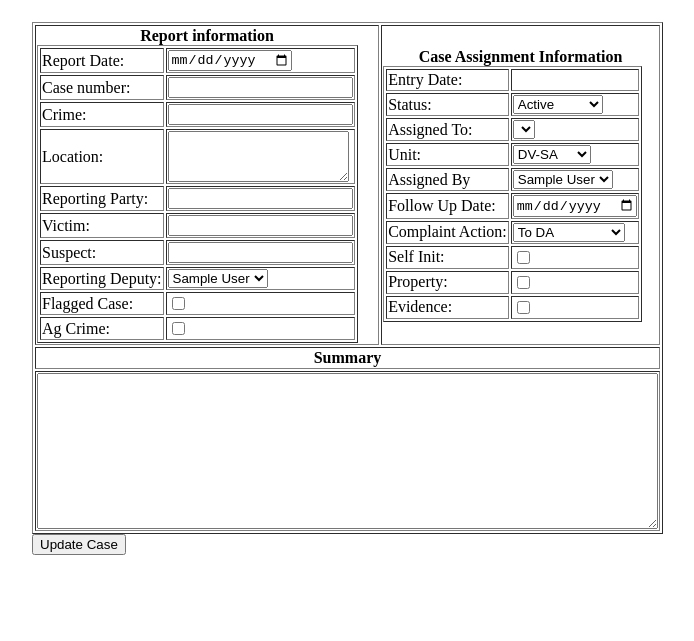
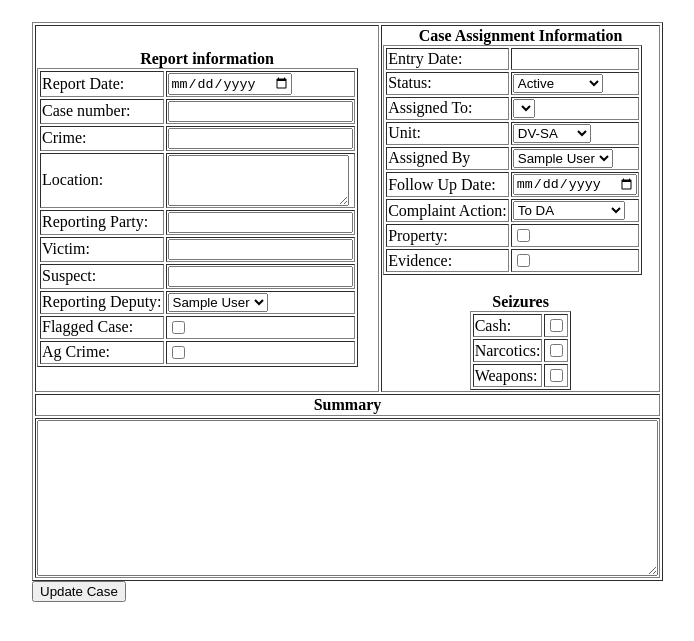
Before and after one commit to ErnestoLCortez/MCSOCaseTracking, a PHP site: page /updateCase.php?caseNumber=1 in a window 1280 px wide. Shown: the part 84-725 px from the top of the page, without its empty margins (64-758 px from the left). Run offline with PHP 8.4, Linux system fonts and the light colour scheme; tables that the repository leaves empty or names only in its code hold one stand-in row (values such as "Sample post"); lists and menus that the app fills with data are empty.

Commit message:
removed self init. Added cash, narcotics, weapons.

```diff
--- a/addUser.php
+++ b/addUser.php
@@ -99,7 +99,7 @@ if (isset($_GET['updateUser'])) {
             <td><select name="rank">
                 <option value="Commander" <?php if($user['rank'] == "Commander"){echo "selected";}?>>Commander</option>
                 <option value="Admin" <?php if($user['rank'] == "Admin"){echo "selected";}?>>Admin</option>
-                <option value="Sargeant" <?php if($user['rank'] == "Sargeant"){echo "selected";}?>>Sargeant</option>
+                <option value="Sergeant" <?php if($user['rank'] == "Sergeant"){echo "selected";}?>>Sergeant</option>
                 <option value="Deputy" <?php if($user['rank'] == "Deputy"){echo "selected";}?>>Deputy</option>
             </select></td>
         </tr>
--- a/displayAll.php
+++ b/displayAll.php
@@ -9,7 +9,7 @@ $sql = "Select * FROM `case`";
 if($_SESSION['rank'] == "Admin" || $_SESSION['rank'] == "Commander"){
       $sql .= " WHERE 1 = 1";
 }else{
-      $sql = " a WHERE a.active = 0";
+      $sql .= " a WHERE a.active = 0";
 }
 // $sql = "SELECT * FROM `case` WHERE 1 = 1";
 
--- a/updateCase.php
+++ b/updateCase.php
@@ -35,9 +35,11 @@ if (isset($_GET['updateCase'])) {  //submit the updated case information
           assignedBy = :assignedBy,
           followUpDate = :followUpDate,
           complaintAction = :complaintAction,
-          selfInit = :selfInit,
           property = :property,
           evidence = :evidence,
+          cash = :cash,
+          narcotics = :narcotics,
+          weapons = :weapons,
           summary = :summary
           WHERE caseNumber = :caseNumber";
 
@@ -58,9 +60,11 @@ if (isset($_GET['updateCase'])) {  //submit the updated case information
     $namedParameters[':assignedBy'] = $_GET['assignedBy'];
     $namedParameters[':followUpDate'] = $_GET['followUpDate'];
     $namedParameters[':complaintAction'] = $_GET['complaintAction'];
-    $namedParameters[':selfInit'] = $_GET['selfInit'];
     $namedParameters[':property'] = $_GET['property'];
     $namedParameters[':evidence'] = $_GET['evidence'];
+    $namedParameters[':cash'] = $_GET['cash'];
+    $namedParameters[':narcotics'] = $_GET['narcotics'];
+    $namedParameters[':weapons'] = $_GET['weapons'];
     $namedParameters[':summary'] = $_GET['summary'];
     $namedParameters[':caseNumber'] = $_GET['caseNumber'];
 
@@ -91,6 +95,8 @@ if (isset($_GET['updateCase'])) {  //submit the updated case information
     <div>
 
         <?php $case = getCaseByID()?>
+
+        <!--rank check-->
 
         <form>
         <table border=1>
@@ -224,10 +230,6 @@ if (isset($_GET['updateCase'])) {  //submit the updated case information
                     </select></td>
                 </tr>
                 <tr>
-                  <td>Self Init:</td>
-                  <td><input type="checkbox" name="selfInit" value="1" <?php if($case['selfInit'] == "1"){echo "checked";}?>></td>
-                </tr>
-                <tr>
                   <td>Property:</td>
                   <td><input type="checkbox" name="property" value="1" <?php if($case['property'] == "1"){echo "checked";}?>></td>
                 </tr>
@@ -236,6 +238,23 @@ if (isset($_GET['updateCase'])) {  //submit the updated case information
                   <td><input type="checkbox" name="evidence" value="1" <?php if($case['evidence'] == "1"){echo "checked";}?>></td>
                 </tr>
                 </table>
+                <center>
+                <br>Seizures<br>
+                <table border=1>
+              <tr>
+                <td>Cash:</td>
+                <td><input type="checkbox" name="cash" value="1" <?php if($case['cash'] == "1"){echo "checked";}?>></td>
+              </tr>
+              <tr>
+                <td>Narcotics:</td>
+                <td><input type="checkbox" name="narcotics" value="1" <?php if($case['narcotics'] == "1"){echo "checked";}?>></td>
+              </tr>
+              <tr>
+                <td>Weapons:</td>
+                <td><input type="checkbox" name="weapons" value="1" <?php if($case['weapons'] == "1"){echo "checked";}?>></td>
+              </tr>
+            </table>
+            </center>
             </th>
             </tr>
             <tr>
```
Also changed, not shown: addCase.php (+26 -7 lines), index.php (+8 -3 lines), img/login-logo.png (added), test.php (deleted).
